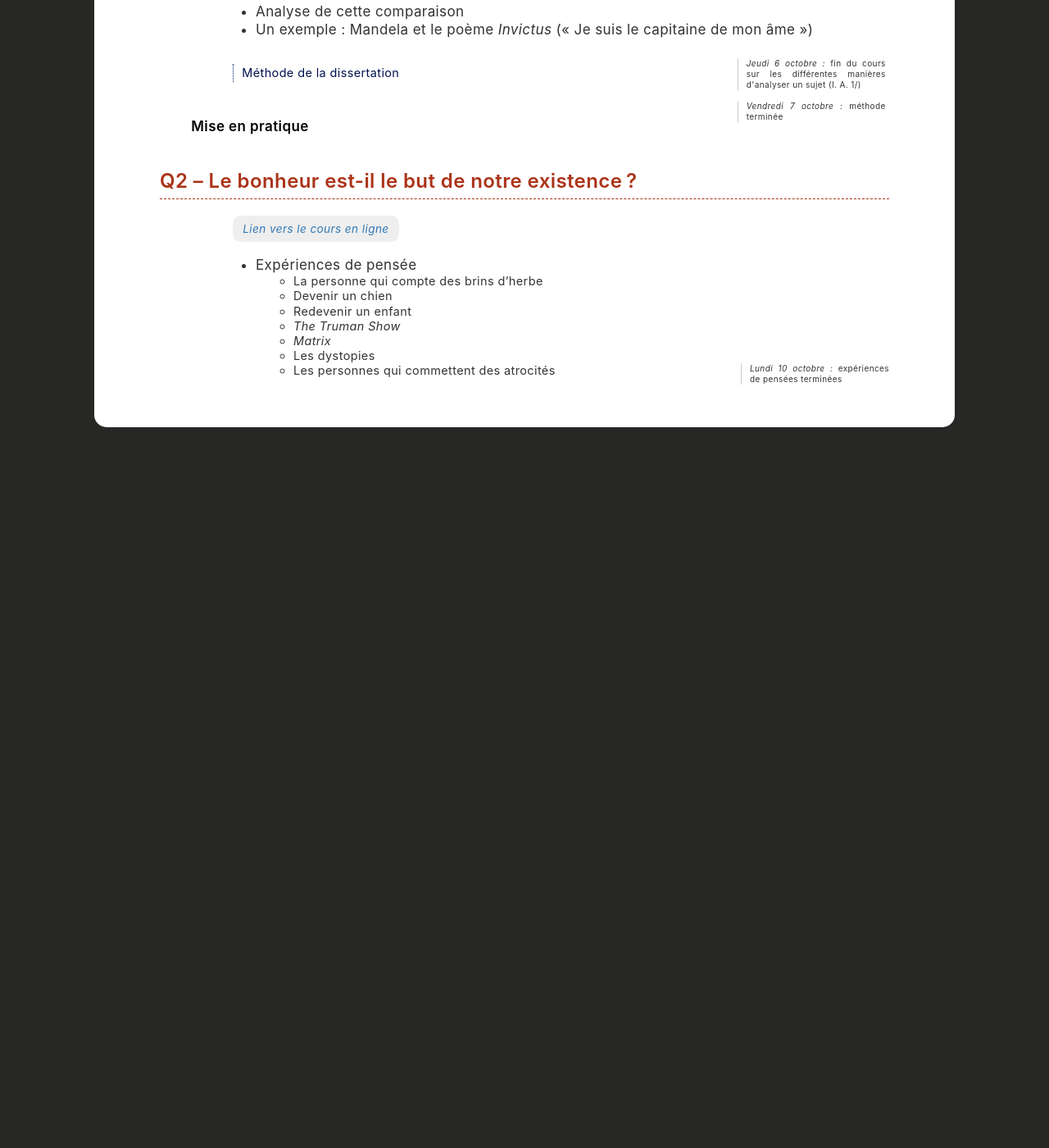
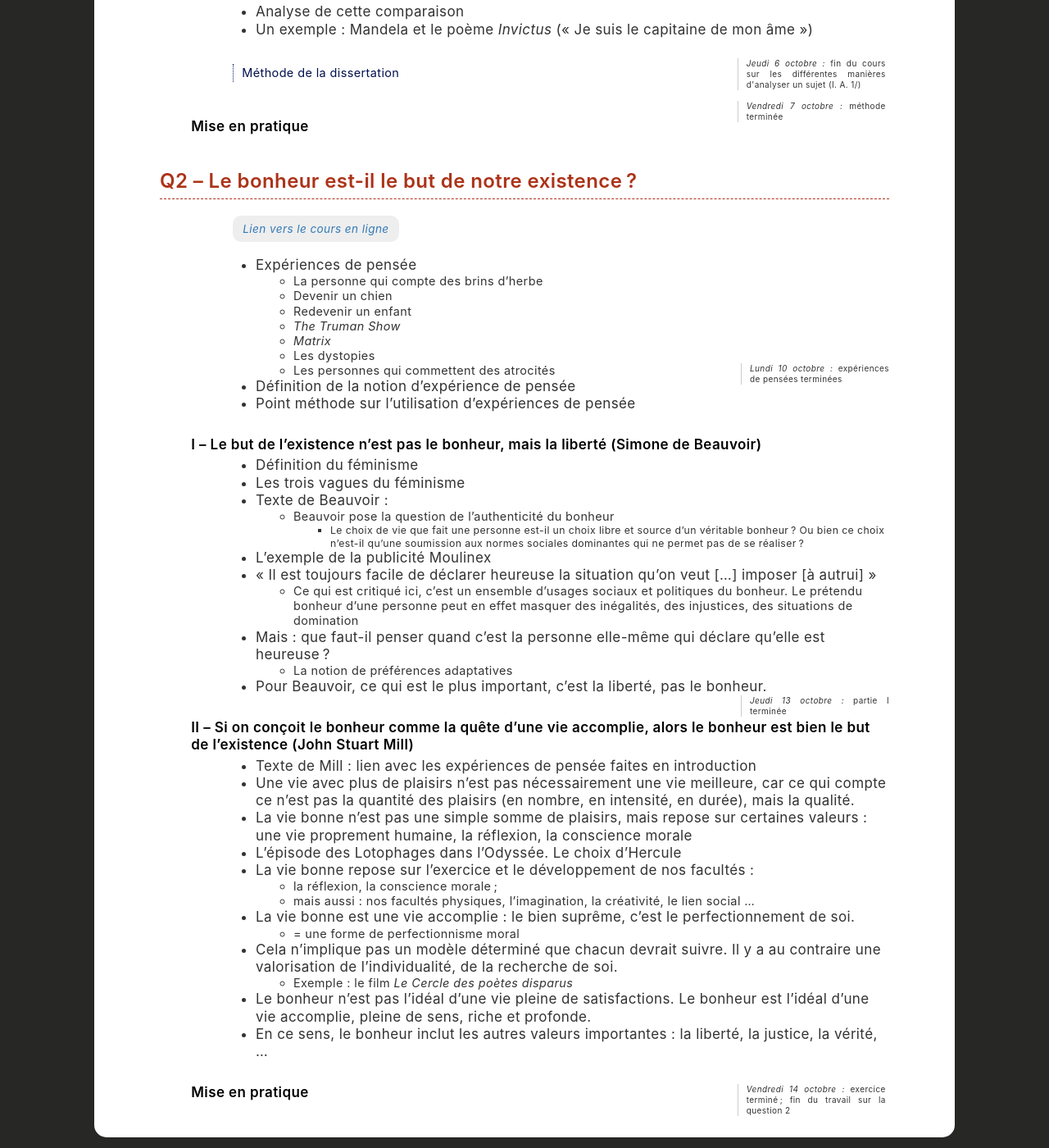
Before and after one commit to eyssette/cahierdetextes, a Jekyll site: the page built from 2022/tg5.md, in a window 1280 px wide and 1400 px high, scrolled down 4134 px. Shown: the whole window at 82% size. Built offline with Jekyll 4.4.1, drawn with Linux system fonts in a browser that asks for light colours; our own code applies the rules of GitHub Pages for plain Markdown files; comment, search, counter and statistics services are not loaded; before the commit the page ends 4715 px from its top, so only the background shows below that.

Commit message:
Update tg5.md

```diff
--- a/2022/tg5.md
+++ b/2022/tg5.md
@@ -177,3 +177,37 @@ Jeudi 8 septembre : Débats terminés (reprise à faire)
     - _Matrix_
     - Les dystopies
     - Les personnes qui commettent des atrocités `Lundi 10 octobre : expériences de pensées terminées`
+- Définition de la notion d'expérience de pensée
+- Point méthode sur l'utilisation d'expériences de pensée
+
+##### I – Le but de l'existence n'est pas le bonheur, mais la liberté (Simone de Beauvoir)
+
+- Définition du féminisme
+- Les trois vagues du féminisme
+- Texte de Beauvoir :
+     - Beauvoir pose la question de l'authenticité du bonheur
+          - Le choix de vie que fait une personne est-il un choix libre et source d'un véritable bonheur ? Ou bien ce choix n'est-il qu'une soumission aux normes sociales dominantes qui ne permet pas de se réaliser ?
+- L'exemple de la publicité Moulinex
+ - « Il est toujours facile de déclarer heureuse la situation qu’on veut [...] imposer [à autrui] »
+     - Ce qui est critiqué ici, c'est un ensemble d'usages sociaux et politiques du bonheur. Le prétendu bonheur d'une personne peut en effet masquer des inégalités, des injustices, des situations de domination
+- Mais : que faut-il penser quand c'est la personne elle-même qui déclare qu'elle est heureuse ?
+     - La notion de préférences adaptatives
+- Pour Beauvoir, ce qui est le plus important, c'est la liberté, pas le bonheur. `Jeudi 13 octobre : partie I terminée`
+
+##### II – Si on conçoit le bonheur comme la quête d'une vie accomplie, alors le bonheur est bien le but de l'existence (John Stuart Mill)
+
+- Texte de Mill : lien avec les expériences de pensée faites en introduction
+- Une vie avec plus de plaisirs n'est pas nécessairement une vie meilleure, car ce qui compte ce n'est pas la quantité des plaisirs (en nombre, en intensité, en durée), mais la qualité.
+- La vie bonne n'est pas une simple somme de plaisirs, mais repose sur certaines valeurs : une vie proprement humaine, la réflexion, la conscience morale
+- L'épisode des Lotophages dans l'Odyssée. Le choix d'Hercule
+- La vie bonne repose sur l'exercice et le développement de nos facultés :
+     - la réflexion, la conscience morale ;
+     - mais aussi : nos facultés physiques, l'imagination, la créativité, le lien social …
+- La vie bonne est une vie accomplie : le bien suprême, c'est le perfectionnement de soi.
+     - = une forme de perfectionnisme moral
+- Cela n'implique pas un modèle déterminé que chacun devrait suivre. Il y a au contraire une valorisation de l'individualité, de la recherche de soi.
+     - Exemple : le film _Le Cercle des poètes disparus_
+- Le bonheur n'est pas l'idéal d'une vie pleine de satisfactions. Le bonheur est l'idéal d'une vie accomplie, pleine de sens, riche et profonde.
+- En ce sens, le bonheur inclut les autres valeurs importantes : la liberté, la justice, la vérité, …
+
+##### Mise en pratique `Vendredi 14 octobre : exercice terminé ; fin du travail sur la question 2`
```
